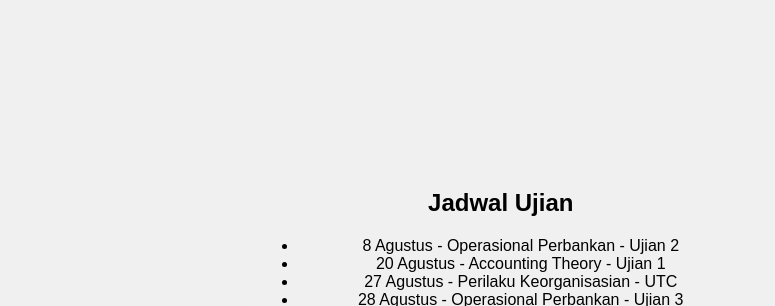
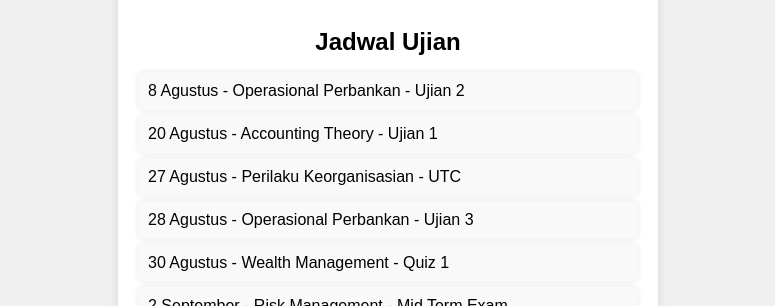
Before and after one commit to zwitsalbby/cawu6_countdown, a plain HTML site: page index.html in a window 1280 px wide. Shown: the top 306 px of the page, without its empty margins (252-1027 px from the left). Drawn offline with Linux system fonts and the light colour scheme.

Commit message:
Update styles.css

```diff
--- a/styles.css
+++ b/styles.css
@@ -5,6 +5,7 @@ body {
     margin: 0;
     padding: 0;
     display: flex;
+    flex-direction: column;
     justify-content: center;
     align-items: center;
     height: 100vh;
@@ -78,3 +79,33 @@ h1 {
     50% { transform: translateY(-20px) rotate(180deg); }
     100% { transform: translateY(0) rotate(360deg); }
 }
+
+.schedule-container {
+    background: #ffffff;
+    padding: 20px;
+    border-radius: 10px;
+    box-shadow: 0 0 10px rgba(0, 0, 0, 0.1);
+    margin-top: 20px;
+    width: 90%;
+    max-width: 500px;
+    animation: fadeIn 2s;
+}
+
+.schedule-container h2 {
+    font-size: 1.5em;
+    margin-bottom: 10px;
+}
+
+.schedule-container ul {
+    list-style: none;
+    padding: 0;
+    text-align: left;
+}
+
+.schedule-container ul li {
+    background: #f9f9f9;
+    margin: 5px 0;
+    padding: 10px;
+    border-radius: 5px;
+    box-shadow: 0 0 5px rgba(0, 0, 0, 0.1);
+}
```
